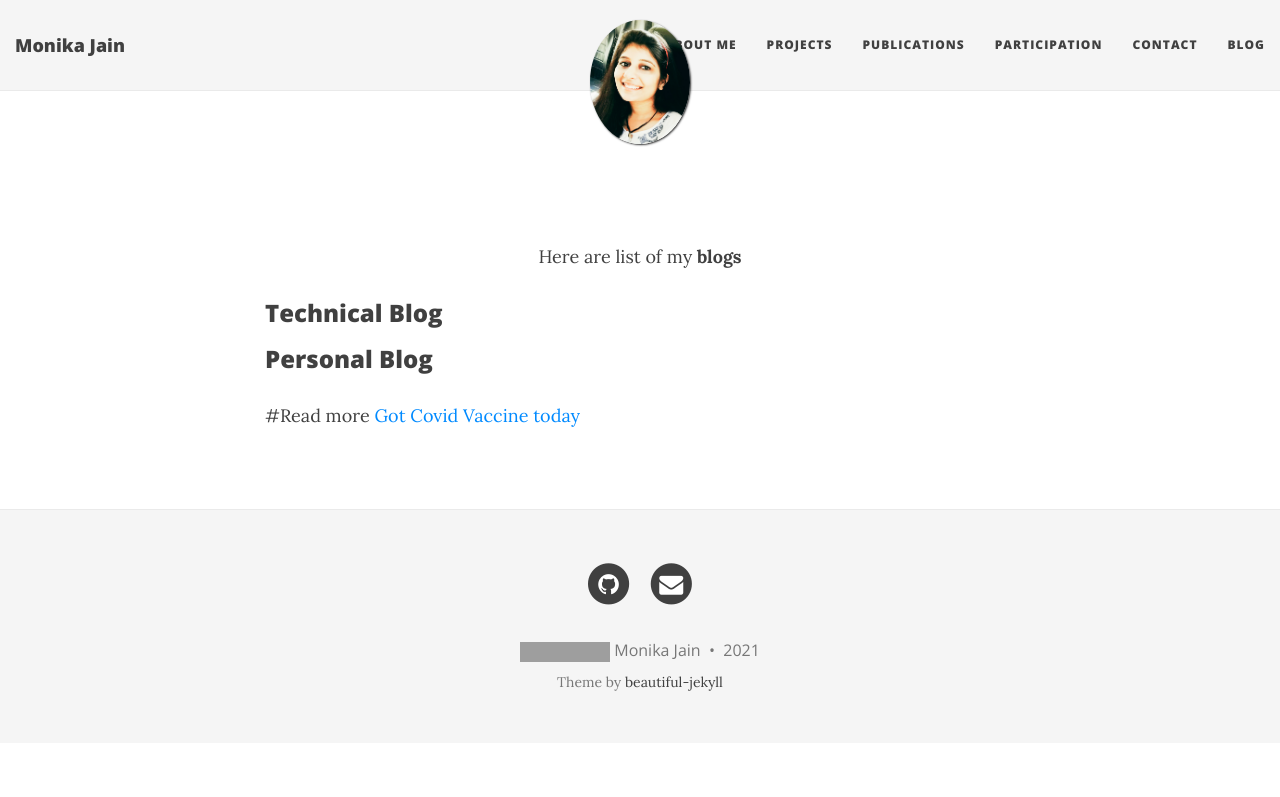
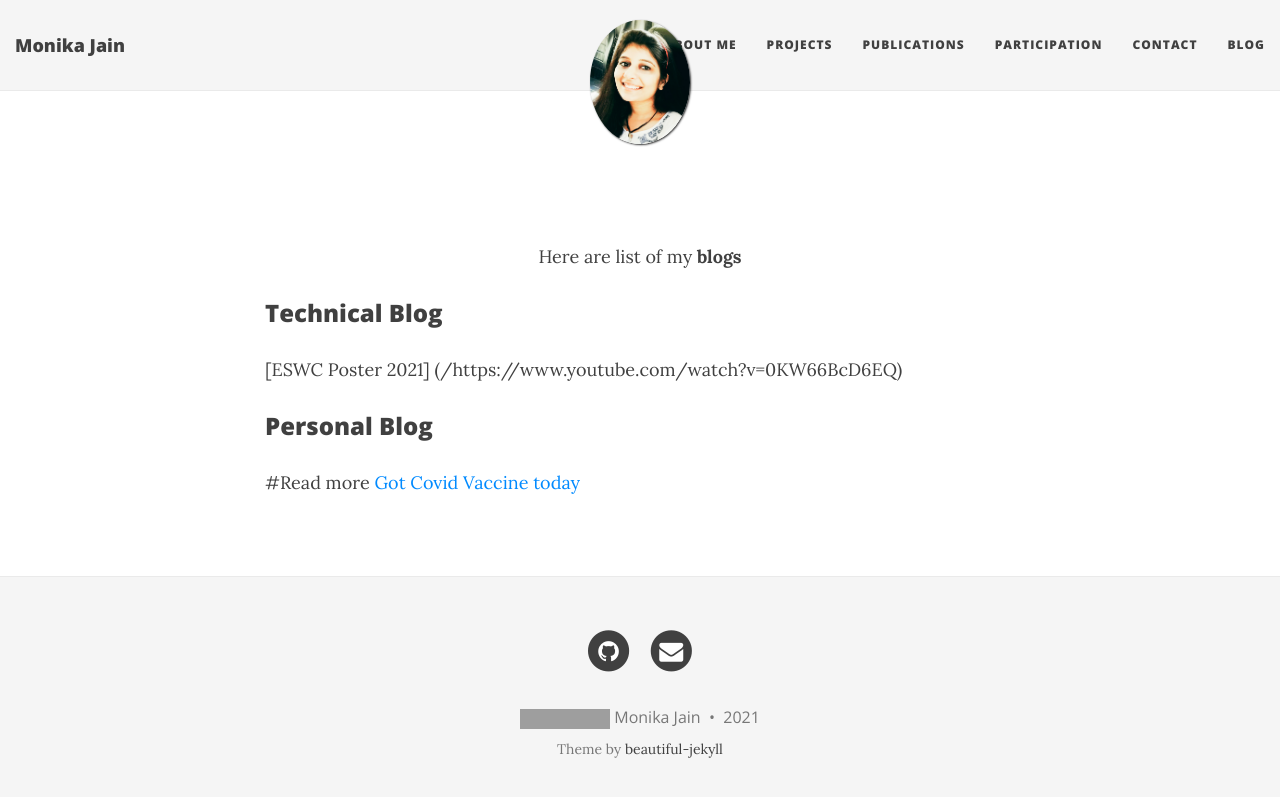
Before and after one commit to MonikaJain19/MonikaJain19.github.io, a Jekyll site: the page built from blog.md, in a window 1280 px wide. Shown: the top 797 px of the page. Built offline with Jekyll 4.4.1, drawn with Linux system fonts in a browser that asks for light colours; nearby versions of some CDN libraries; grey boxes are pictures that could not be loaded.

Commit message:
Update blog.md

```diff
--- a/blog.md
+++ b/blog.md
@@ -9,7 +9,7 @@ permalink: /blog/
 Here are list of my <b>blogs</b>
 </p>
 ### Technical Blog
-
+[ESWC Poster 2021] (/https://www.youtube.com/watch?v=0KW66BcD6EQ)
 
 ### Personal Blog
 
```
